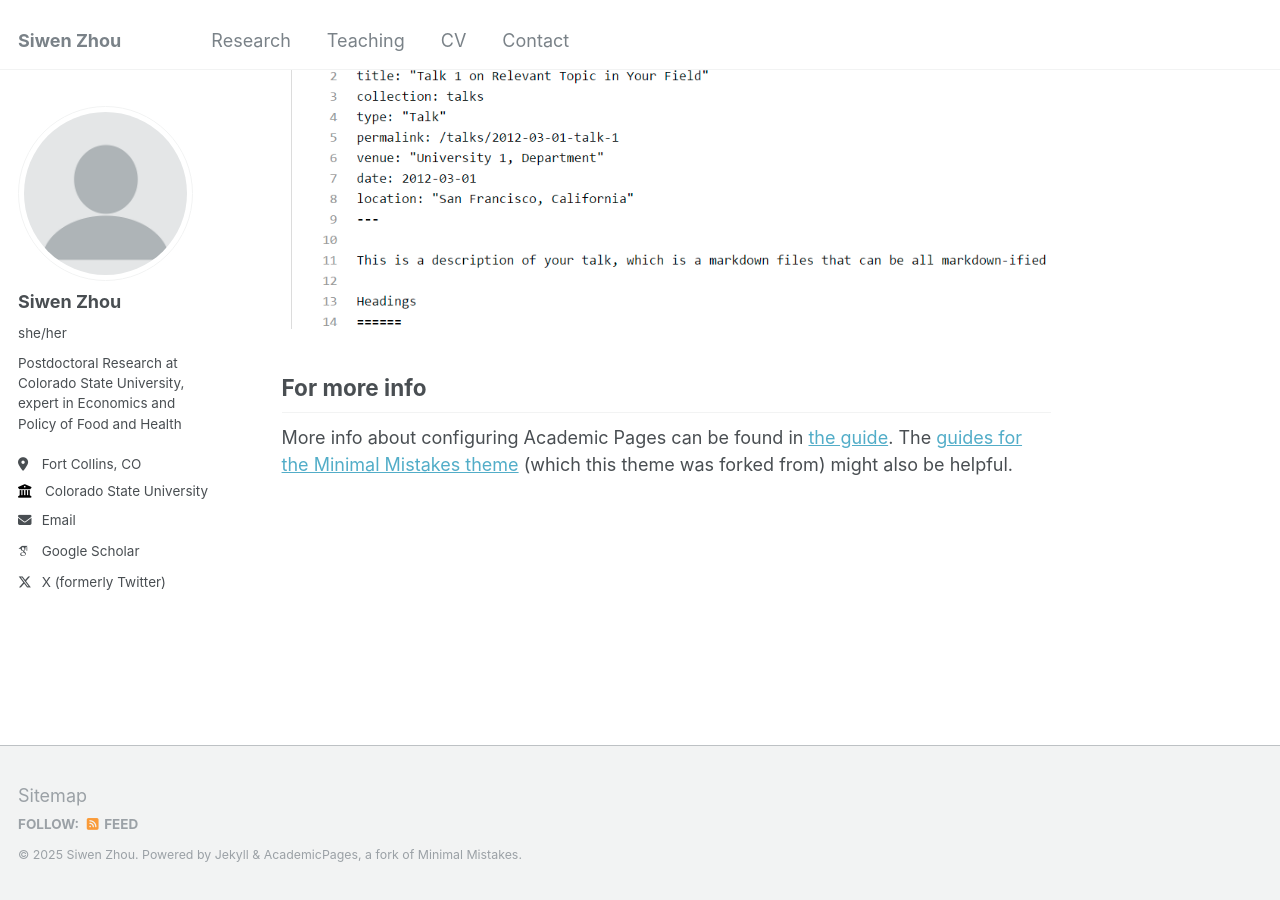
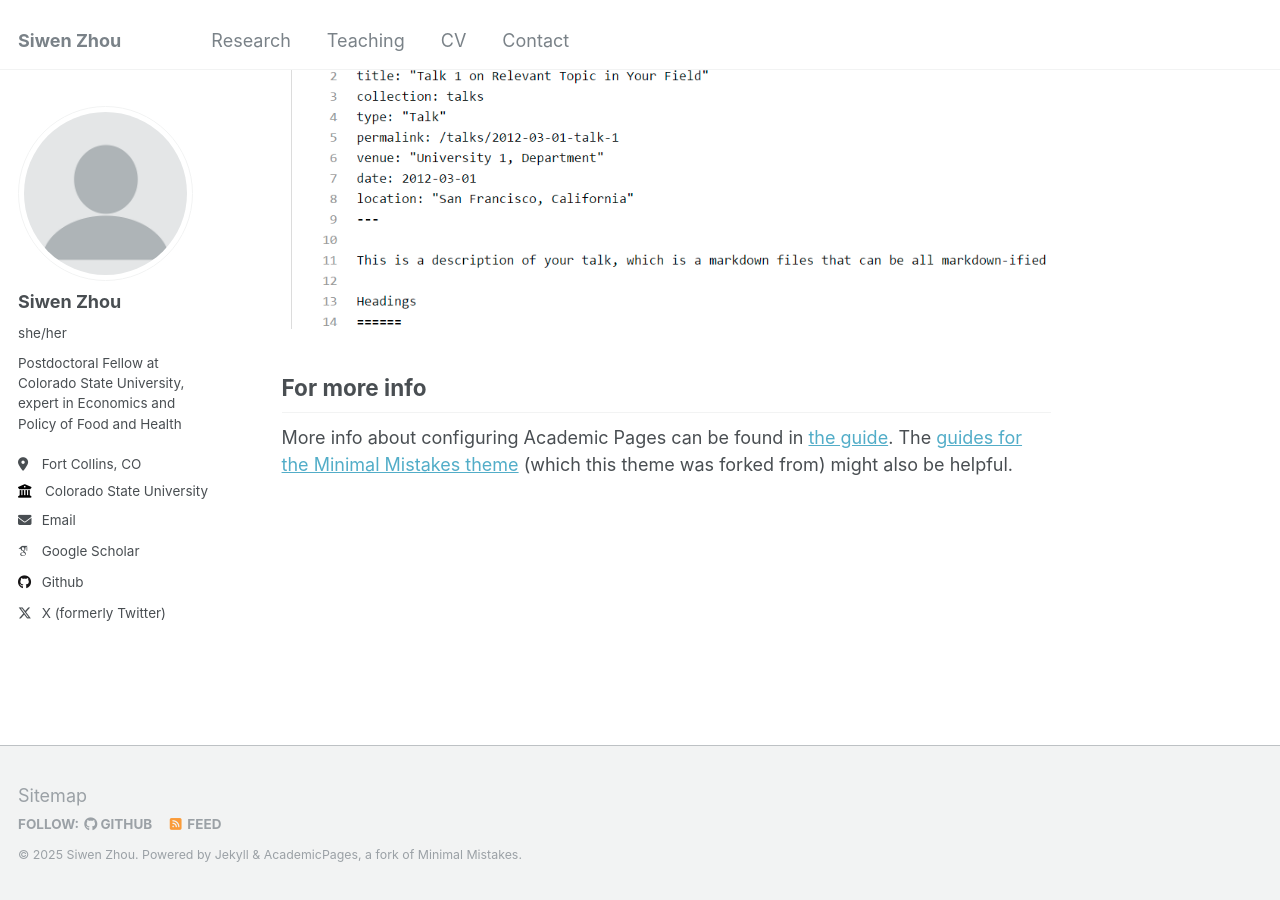
Before and after one commit to Siwen0625/Siwen0625.github.io, a Jekyll site: the page built from _pages/about.md, in a window 1280 px wide and 900 px high, scrolled down 2660 px. Built offline with Jekyll 4.4.1, drawn with Linux system fonts in a browser that asks for light colours; some web fonts are replaced.

Commit message:
Update _config.yml

```diff
--- a/_config.yml
+++ b/_config.yml
@@ -24,7 +24,7 @@ author:
   avatar           : "profile.png"
   name             : "Siwen Zhou"
   pronouns         : "she/her"
-  bio              : "Postdoctoral Research at Colorado State University, expert in Economics and Policy of Food and Health"
+  bio              : "Postdoctoral Fellow at Colorado State University, expert in Economics and Policy of Food and Health"
   location         : "Fort Collins, CO"
   employer         : "Colorado State University"
   uri              : # URL
@@ -43,7 +43,7 @@ author:
   bitbucket        : # Username - Update with your username on the site
   codepen          : # Username
   dribbble         : # Username
-  github           : #"academicpages"
+  github           : "https://github.com/Siwen0625"
   kaggle           : # Username
   stackoverflow    : # User number or user number and name (i.e., use "1" or "1/jeff-atwood")
 
@@ -73,7 +73,7 @@ author:
   youtube          : # Username
   zhihu            : # URL
 
-# Publication Category - The following the list of publication categories and their headings
+# Publication Category - The following a list of publication categories and their headings
 publication_category:
   books:
     title: 'Books'
```
